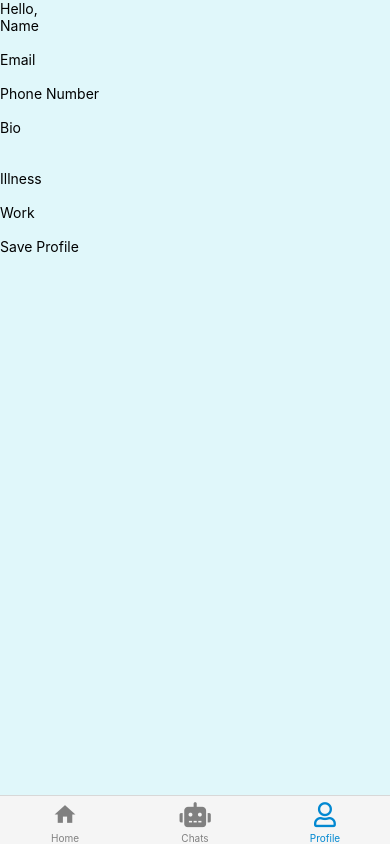
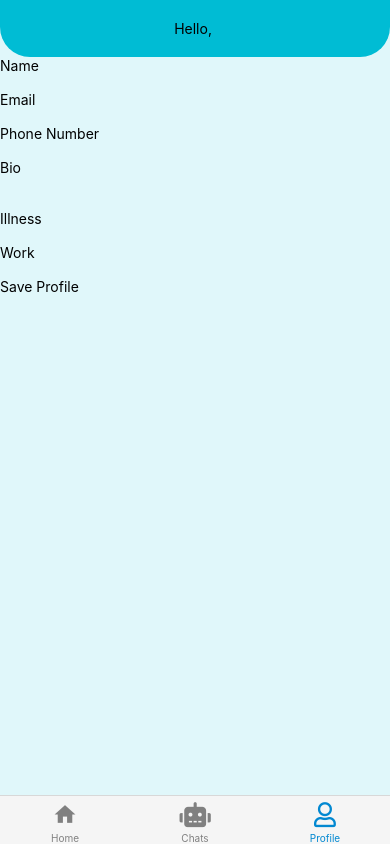
Before and after one commit to hadi-karnib/VerbalBotic-front, a React Native app in the folder verbalbotic/: screen /Profile in a window 390 px wide. Built offline with nearby package versions, Linux system fonts and the light colour scheme.

Commit message:
added header style

```diff
--- a/verbalbotic/screens/Profile.js
+++ b/verbalbotic/screens/Profile.js
@@ -118,6 +118,13 @@ const styles = StyleSheet.create({
     flex: 1,
     backgroundColor: "#E0F7FA",
   },
+  header: {
+    padding: 20,
+    backgroundColor: "#00BCD4",
+    borderBottomLeftRadius: 30,
+    borderBottomRightRadius: 30,
+    alignItems: "center",
+  },
 });
 
 export default Profile;
```
